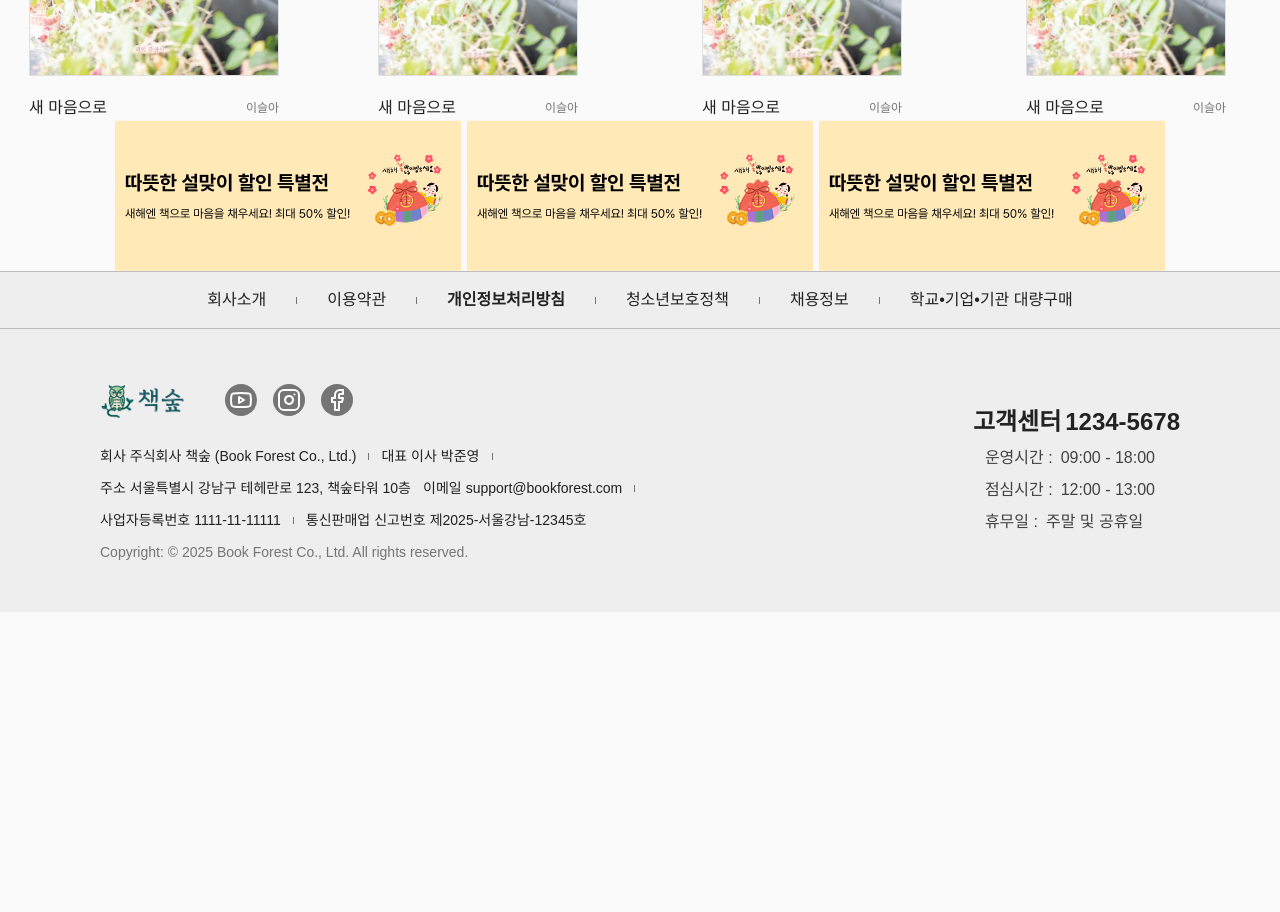
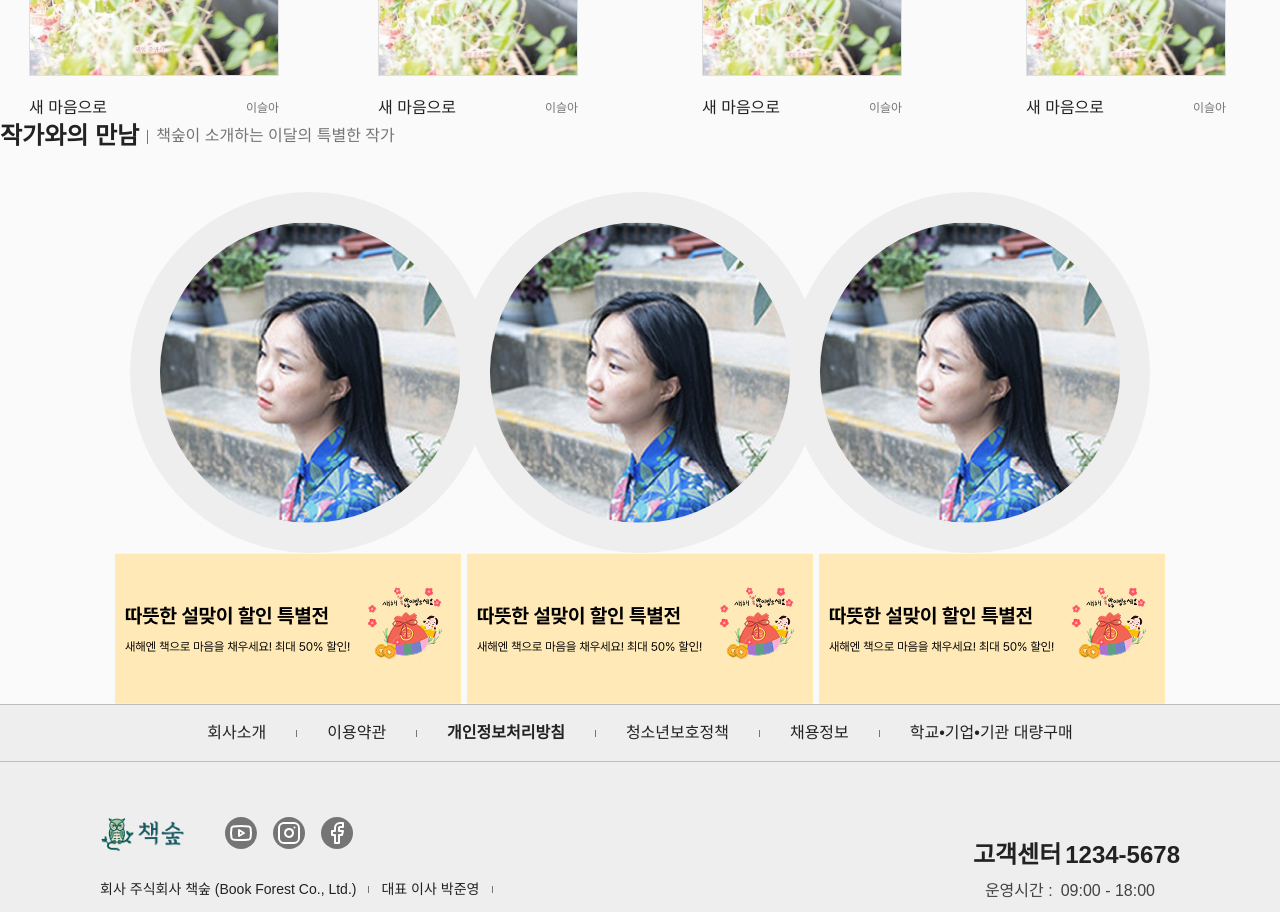
Before and after one commit to juny-0429/book-forest, a Next.js app: page / in a window 1280 px wide. Shown: the part 1800-2712 px from the top of the page. Before the commit the page ends 2412 px from the top, so only its background shows below. Built offline with nearby package versions, Linux system fonts and the light colour scheme.

Commit message:
작가와의 만남 섹션 제작

```diff
--- /dev/null
+++ b/src/app/(main)/_components/MeetTheAuthor.tsx
@@ -0,0 +1,39 @@
+import Image from 'next/image';
+import Link from 'next/link';
+import React from 'react';
+import SampleAuthorImg from '@/assets/images/author/이슬아.png';
+
+export default function MeetTheAuthor() {
+  const mockAuthorList = Array.from({ length: 3 }, (_, index) => ({
+    id: `${index + 1}`,
+    name: '이슬아',
+    description: '일상과 관계를 섬세하게 그려내는 작가, 이슬아',
+    bookImage: SampleAuthorImg,
+  }));
+
+  return (
+    <section className='flex flex-col gap-10 w-full'>
+      {' '}
+      <div className='flex items-center gap-2'>
+        <h2 className='text-title-24b text-ui-text-title'>작가와의 만남</h2>
+        <hr className='w-[1px] h-[15px] bg-gray-600' />
+        <p className='text-body-16l text-ui-text-description'>책숲이 소개하는 이달의 특별한 작가</p>
+      </div>
+      <div className='flex justify-center items-center'>
+        {mockAuthorList &&
+          mockAuthorList.map((author, intex) => (
+            <Link href='#' key={author.id}>
+              {/* todo: 작가 클릭 시 작가 이름으로 검색 결과로 이동 */}
+              <div className={`relative group size-fit p-[30px] bg-gray-200 rounded-full ${intex === 0 ? '' : 'ml-[-30px]'}`}>
+                <Image src={author.bookImage} width={300} alt='author' className='rounded-full' />
+
+                <p className='absolute top-[30px] left-[30px] flex justify-center items-center size-[300px] p-[30px] text-center text-white opacity-0 group-hover:opacity-100 group-hover:bg-black group-hover:bg-opacity-60 transition-all duration-300 rounded-full'>
+                  {author.description}
+                </p>
+              </div>
+            </Link>
+          ))}
+      </div>
+    </section>
+  );
+}
--- a/src/app/page.tsx
+++ b/src/app/page.tsx
@@ -6,6 +6,7 @@ import DualBanner from 'src/components/Banner/DualBanner';
 import TripleBanner from 'src/components/Banner/TripleBanner';
 import NewBooksSlider from './(main)/_components/NewBooksSlider';
 import BestBooksSlider from './(main)/_components/BestBooksSlider';
+import MeetTheAuthor from './(main)/_components/MeetTheAuthor';
 
 export default function Home() {
   return (
@@ -28,6 +29,9 @@ export default function Home() {
       {/* 베스트 도서 */}
       <BestBooksSlider />
 
+      {/* 작가와의 만남 */}
+      <MeetTheAuthor />
+
       {/* 가로 3열 배너 */}
       <TripleBanner />
     </AppLayout>
```
Also changed, not shown: public/assets/images/author/이슬아.png (added).
